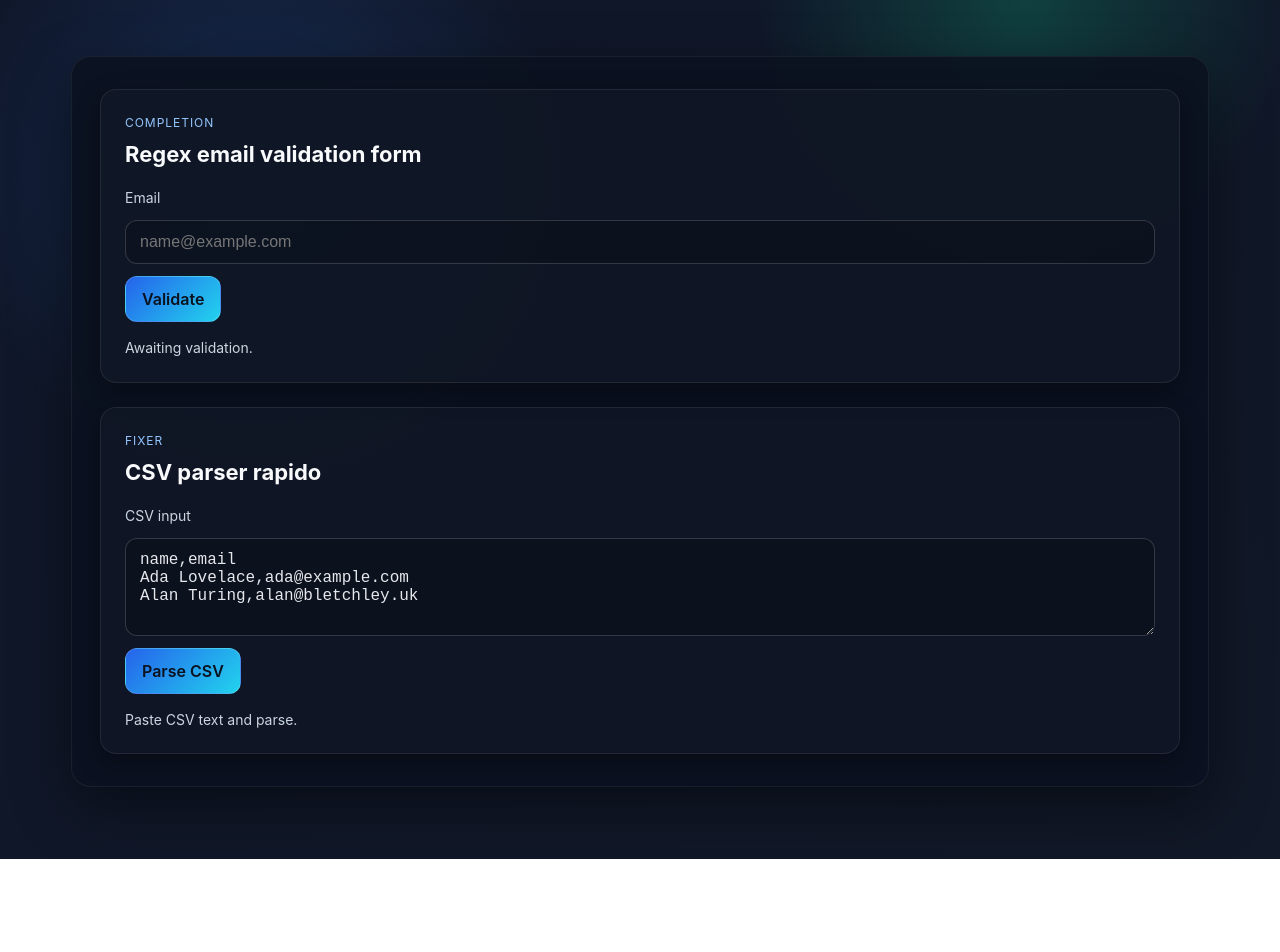
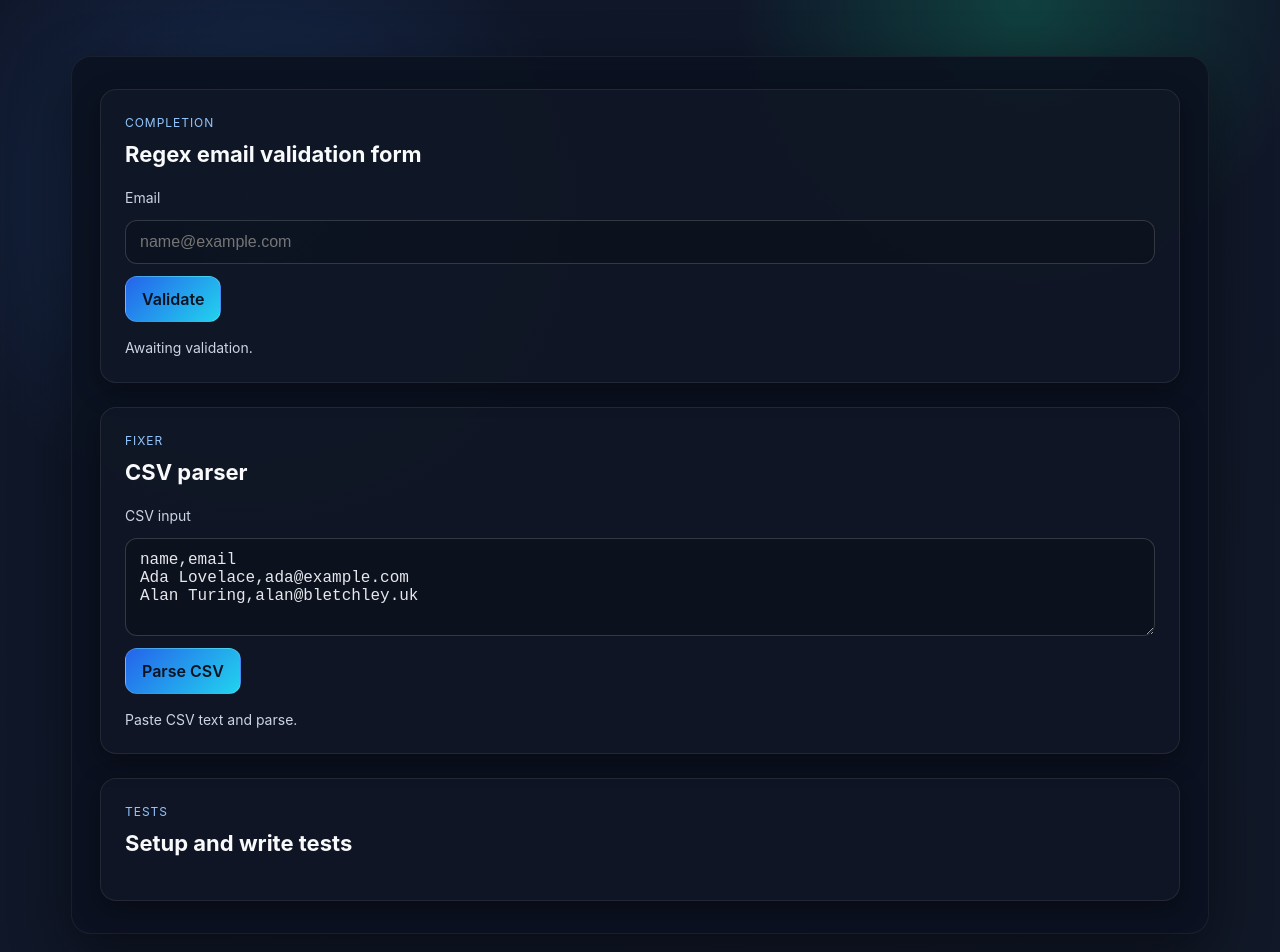
Before and after one commit to EmmanueleVilla/copilot-examples, a React (Vite) app: page / in a window 1280 px wide. Shown: the top 952 px of the page. Before the commit the page ends 859 px from the top, so only its background shows below. Built offline with nearby package versions, Linux system fonts and the light colour scheme.

Commit message:
test phase

```diff
--- a/src/App.jsx
+++ b/src/App.jsx
@@ -96,7 +96,7 @@ function App() {
         <section id="csv" className="card">
           <header className="card-header">
             <p className="eyebrow">Fixer</p>
-            <h2 className="card-title">CSV parser rapido</h2>
+            <h2 className="card-title">CSV parser</h2>
           </header>
 
           <form className="form" onSubmit={handleCsvParse} noValidate>
@@ -140,7 +140,12 @@ function App() {
             </div>
           )}
         </section>
-
+        <section id="csv" className="card">
+          <header className="card-header">
+            <p className="eyebrow">Tests</p>
+            <h2 className="card-title">Setup and write tests</h2>
+          </header>
+        </section>
       </main>
     </div>
   )
```
Also changed, not shown: 1 other file (tests, documents, lock files or other folders).
